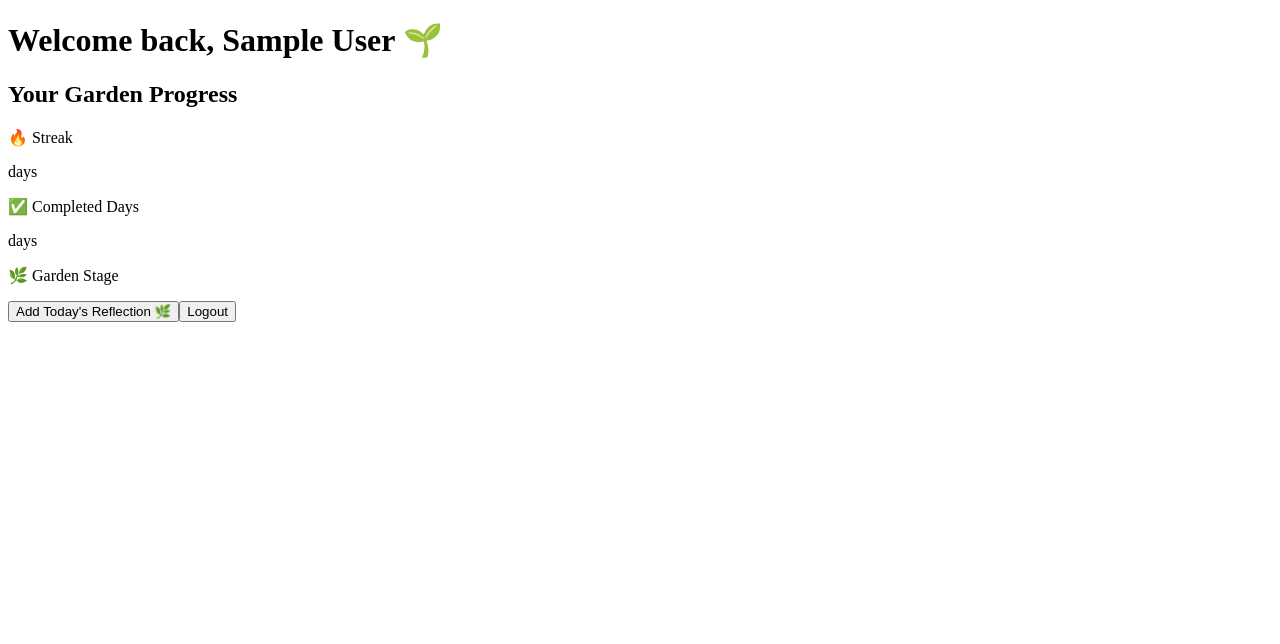
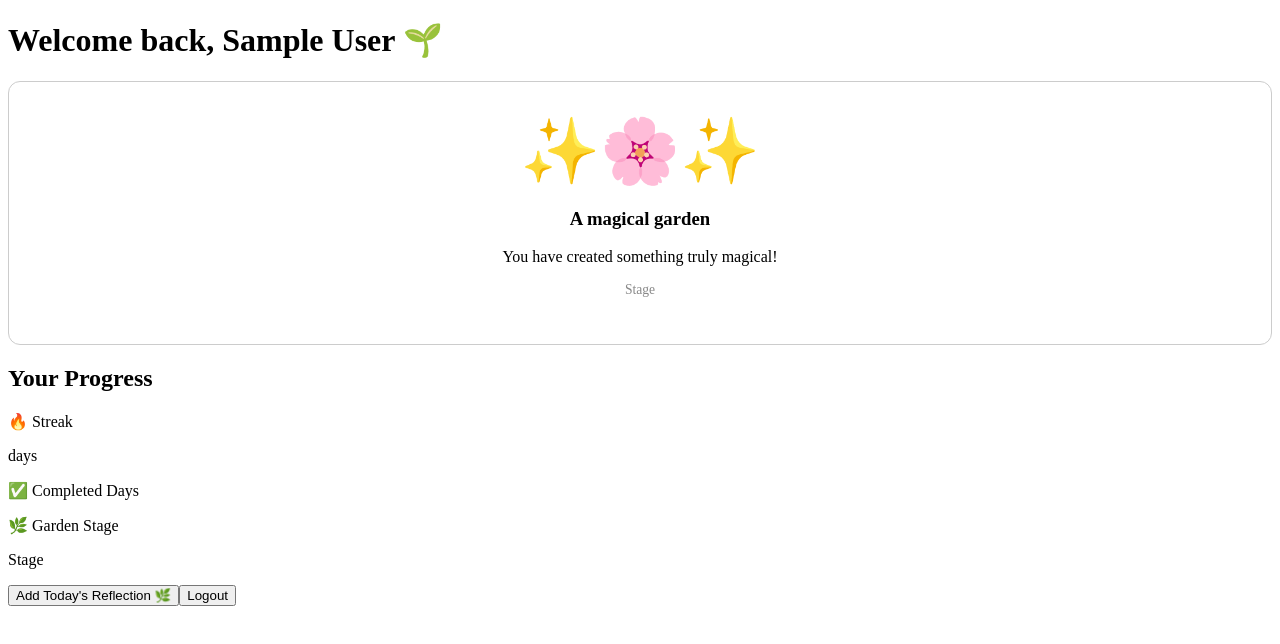
Before and after one commit to Kawaii-sama/affirmationGarden, a React app in the folder frontend/: page /dashboard in a window 1280 px wide. Shown: the top 644 px of the page. Built offline with nearby package versions, Linux system fonts and the light colour scheme; no server answers; sample sign-in values are in the browser's storage; the HTML template or start-up script is replaced by a standard one.

Commit message:
Phase 11 and 12 done

```diff
--- /dev/null
+++ b/frontend/src/components/Garden.jsx
@@ -0,0 +1,57 @@
+function Garden({ gardenStage }) {
+
+  // Decide what to show based on garden stage
+  const getGardenState = () => {
+    if (gardenStage === 0) return {
+      emoji: "🟫",
+      label: "Bare soil",
+      message: "Your garden is waiting for you..."
+    }
+    if (gardenStage <= 2) return {
+      emoji: "🌱",
+      label: "A tiny seed",
+      message: "Something beautiful is beginning to grow!"
+    }
+    if (gardenStage <= 4) return {
+      emoji: "🌿",
+      label: "A small sprout",
+      message: "Your garden is waking up!"
+    }
+    if (gardenStage <= 7) return {
+      emoji: "🪴",
+      label: "A growing plant",
+      message: "Look how far you've come!"
+    }
+    if (gardenStage <= 10) return {
+      emoji: "🌸",
+      label: "A full garden",
+      message: "Your garden is blooming beautifully!"
+    }
+    return {
+      emoji: "✨🌸✨",
+      label: "A magical garden",
+      message: "You have created something truly magical!"
+    }
+  }
+
+  const garden = getGardenState()
+
+  return (
+    <div style={{
+      textAlign: "center",
+      padding: "2rem",
+      border: "1px solid #ccc",
+      borderRadius: "12px",
+      marginTop: "1rem"
+    }}>
+      <p style={{ fontSize: "4rem", margin: "0" }}>{garden.emoji}</p>
+      <h3>{garden.label}</h3>
+      <p>{garden.message}</p>
+      <p style={{ color: "#888", fontSize: "0.85rem" }}>
+        Stage {gardenStage}
+      </p>
+    </div>
+  )
+}
+
+export default Garden
--- a/frontend/src/pages/Dashboard.jsx
+++ b/frontend/src/pages/Dashboard.jsx
@@ -1,33 +1,34 @@
 import { useEffect, useState } from "react"
 import { useNavigate } from "react-router-dom"
+import Garden from "../components/Garden"
 
 function Dashboard() {
-  const [user, setUser]     = useState(null)
-  const navigate            = useNavigate()
+  const [user, setUser]   = useState(null)
+  const navigate          = useNavigate()
 
   useEffect(() => {
-    // When dashboard loads, check if user is logged in
     const savedUser = localStorage.getItem("user")
 
     if (!savedUser) {
-      // If no user found, send them back to login
       navigate("/")
       return
     }
 
-    // If user found, save it to state
     setUser(JSON.parse(savedUser))
   }, [])
 
-  // Show nothing while checking
   if (!user) return null
 
   return (
     <div>
       <h1>Welcome back, {user.name} 🌱</h1>
 
+      {/* Garden visualization */}
+      <Garden gardenStage={user.gardenStage} />
+
+      {/* Stats */}
       <div>
-        <h2>Your Garden Progress</h2>
+        <h2>Your Progress</h2>
 
         <div>
           <p>🔥 Streak</p>
@@ -36,19 +37,19 @@ function Dashboard() {
 
         <div>
           <p>✅ Completed Days</p>
-          <p>{user.completedDays} days</p>
+          <p>{user.completedDays}</p>
         </div>
 
         <div>
           <p>🌿 Garden Stage</p>
-          <p>{user.gardenStage}</p>
+          <p>Stage {user.gardenStage}</p>
         </div>
       </div>
 
+      {/* Buttons */}
       <button onClick={() => navigate("/reflection")}>
         Add Today's Reflection 🌿
       </button>
-
 
       <button onClick={() => {
         localStorage.removeItem("token")
@@ -57,6 +58,7 @@ function Dashboard() {
       }}>
         Logout
       </button>
+
     </div>
   )
 }
```
Also changed, not shown: 1 other file (tests, documents, lock files or other folders).
